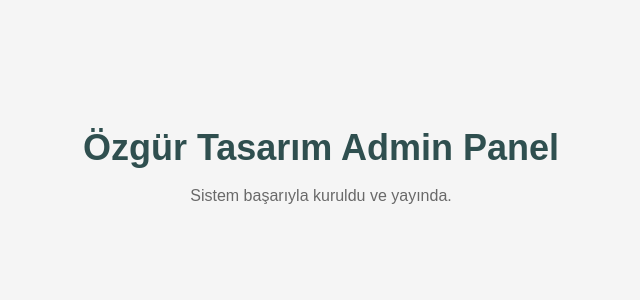
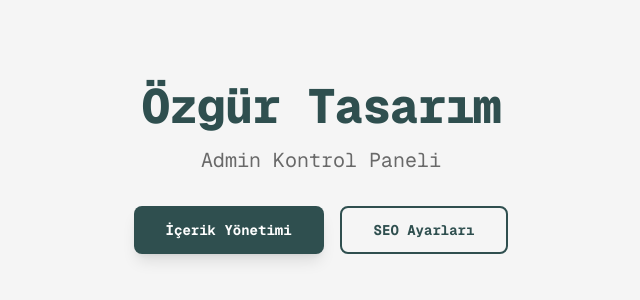
Before and after one commit to ozgurtasarimmobilya-create/my-admin-panel, a Next.js app: page / in a window 1280 px wide. Shown: the part 232-532 px from the top of the page, without its empty margins (319-959 px from the left). Built offline with nearby package versions, Linux system fonts and the light colour scheme.

Commit message:
ilk butonlar eklendi

```diff
--- a/app/page.tsx
+++ b/app/page.tsx
@@ -1,8 +1,21 @@
 export default function Home() {
   return (
-    <main className="flex min-h-screen flex-col items-center justify-center bg-[#F5F5F5]">
-      <h1 className="text-4xl font-bold text-[#2F4F4F]">Özgür Tasarım Admin Panel</h1>
-      <p className="mt-4 text-[#696969]">Sistem başarıyla kuruldu ve yayında.</p>
+    <main className="flex min-h-screen flex-col items-center justify-center bg-[#F5F5F5] p-24">
+      <div className="z-10 max-w-5xl w-full items-center justify-between font-mono text-sm flex flex-col">
+        <h1 className="text-5xl font-extrabold text-[#2F4F4F] tracking-tight mb-4">
+          Özgür Tasarım
+        </h1>
+        <p className="text-[#696969] text-xl mb-8">Admin Kontrol Paneli</p>
+
+        <div className="flex gap-4">
+          <button className="bg-[#2F4F4F] hover:bg-[#1e3333] text-white font-bold py-3 px-8 rounded-lg transition-all duration-300 shadow-lg">
+            İçerik Yönetimi
+          </button>
+          <button className="border-2 border-[#2F4F4F] text-[#2F4F4F] hover:bg-[#2F4F4F] hover:text-white font-bold py-3 px-8 rounded-lg transition-all duration-300">
+            SEO Ayarları
+          </button>
+        </div>
+      </div>
     </main>
   );
 }
```
